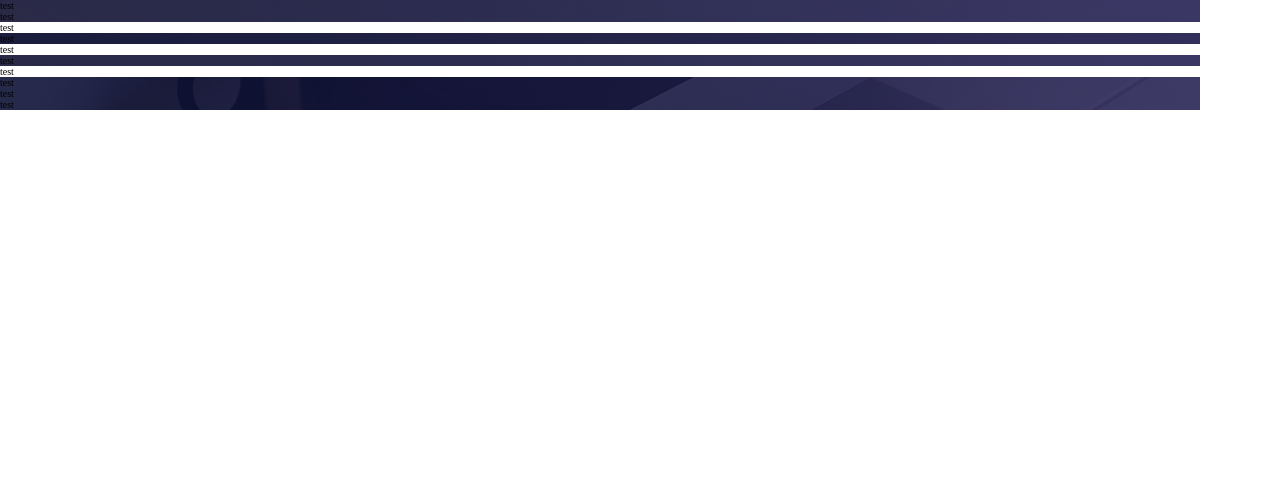
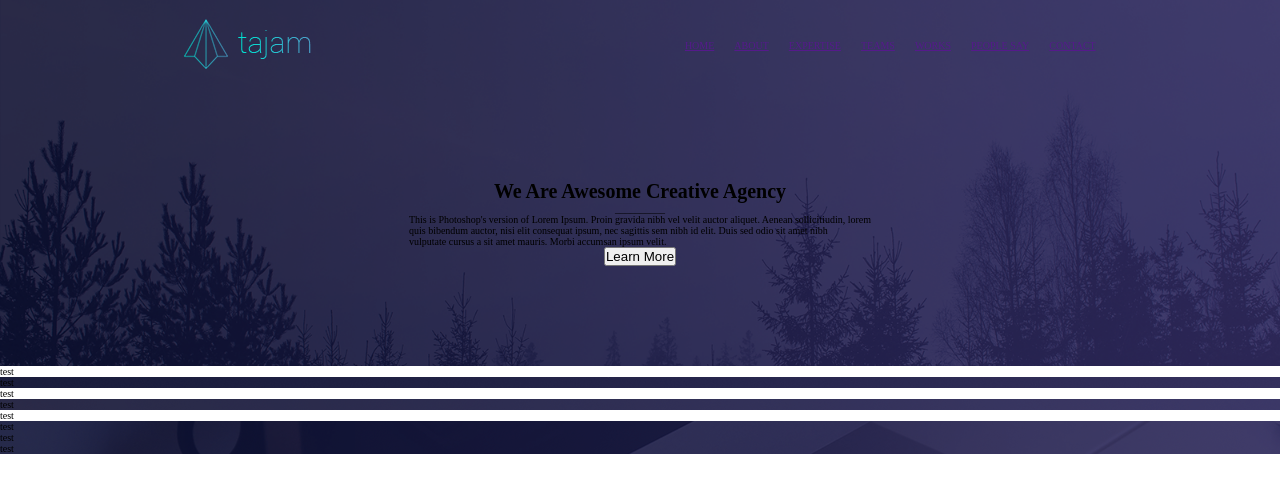
Before and after one commit to Moody458/Team3Project, a plain HTML site: page index.html in a window 1280 px wide. Drawn offline with Linux system fonts and the light colour scheme.

Commit message:
added Items + text & little css

```diff
--- a/index.html
+++ b/index.html
@@ -10,8 +10,41 @@
 <body>
 
  <header>
-    <div id="headerTop"> test</div>
-    <div id="headerBottom">test</div>
+
+    <div id="headerTop">
+
+    <img src="/Images/TajamlogoText.png">
+
+      <nav id="headerNav">
+         <ul id="headerNavList">
+             <li class="headerNavListItem"><a href="">HOME</a></li>
+            <li class="headerNavListItem"><a href="">ABOUT</a></li>
+            <li class="headerNavListItem"><a href="">EXPERTISE</a></li>
+             <li class="headerNavListItem"><a href="">TEAMS</a></li>
+            <li class="headerNavListItem"><a href="">WORKS</a></li>
+            <li class="headerNavListItem"><a href="">PEOPLE SAY</a></li>
+            <li class="headerNavListItem"><a href="">CONTACT</a></li>
+         </ul>
+      </nav>
+
+    </div>
+
+    <div id="headerBottom">
+
+      <h1>We Are Awesome Creative Agency</h1>
+
+      <p>
+         __________
+      </p>
+
+      <p>
+         This is Photoshop's version of Lorem Ipsum. Proin gravida nibh vel velit auctor aliquet. Aenean sollicitiudin, lorem<br>
+         quis bibendum auctor, nisi elit consequat ipsum, nec sagittis sem nibh id elit. Duis sed odio sit amet nibh<br>
+         vulputate cursus a sit amet mauris. Morbi accumsan ipsum velit.
+      </p>
+
+      <button>Learn More</button>
+    </div>
  </header>
 
 
--- a/style.css
+++ b/style.css
@@ -4,9 +4,9 @@
     padding: 0;
 }
 
-body {
+/* body {
     max-width: 1200px;
-}
+} */
 
 html {
     box-sizing: border-box;
@@ -15,8 +15,48 @@ html {
 
 header {
     background-image: url("Images/bgk-header.png");
-    background-size: auto;
+    background-size:cover;
 }
+
+#headerTop {
+    display: flex;
+    justify-content: space-around;
+    padding-top: 1rem;
+}
+
+#headerNav {
+    display: flex;
+    justify-content: center;
+    align-items: center;
+}
+
+#headerNavList {
+    list-style: none;
+    display: flex;
+}
+
+.headerNavListItem {
+    padding: 0 1rem;
+    margin: 0;
+}
+
+#headerBottom {
+    display: flex;
+    flex-direction: column;
+    justify-content: center;
+    align-items: center;
+    padding: 10rem 0    ;
+}
+
+
+
+
+
+
+
+
+
+
 
 #mainVideo {
     background-image: url("Images/bgk-middle.png");
```
Also changed, not shown: Images/TajamlogoText.png (added).
